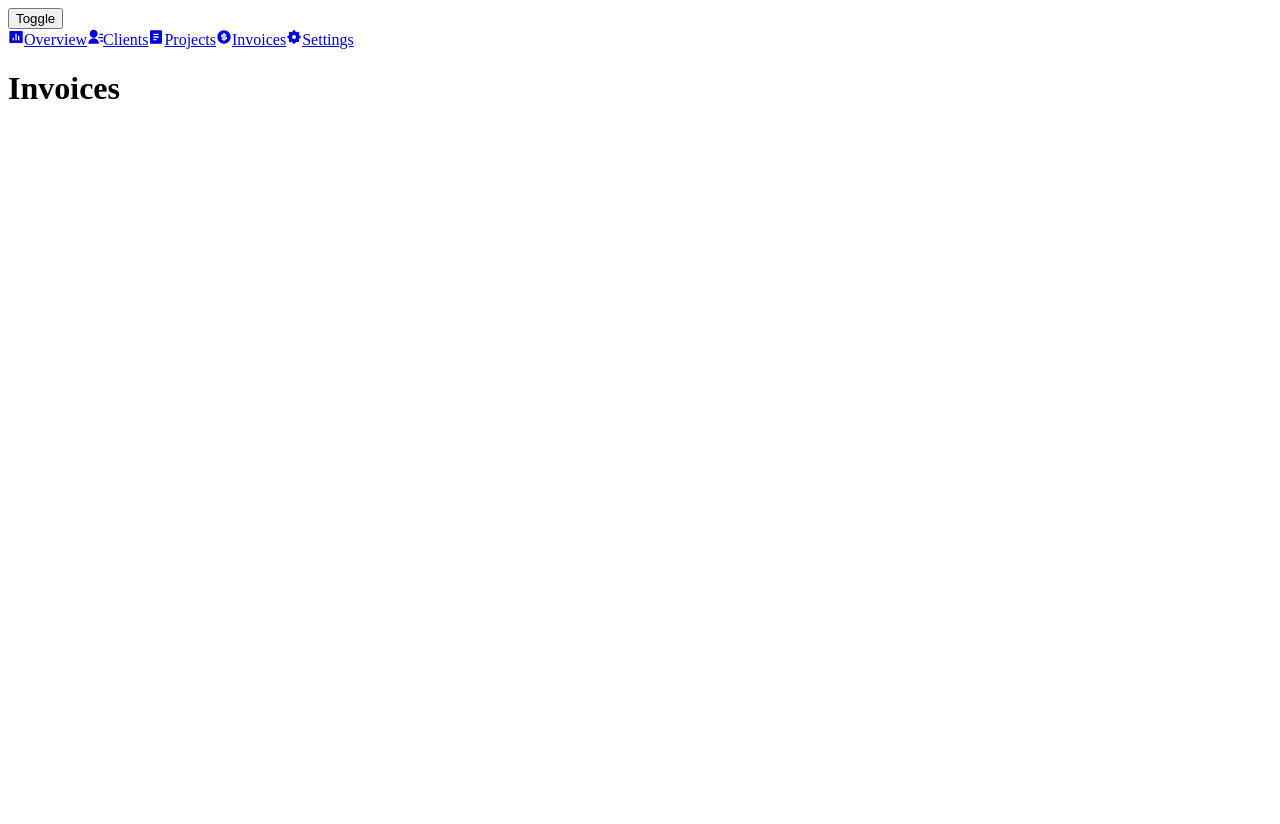
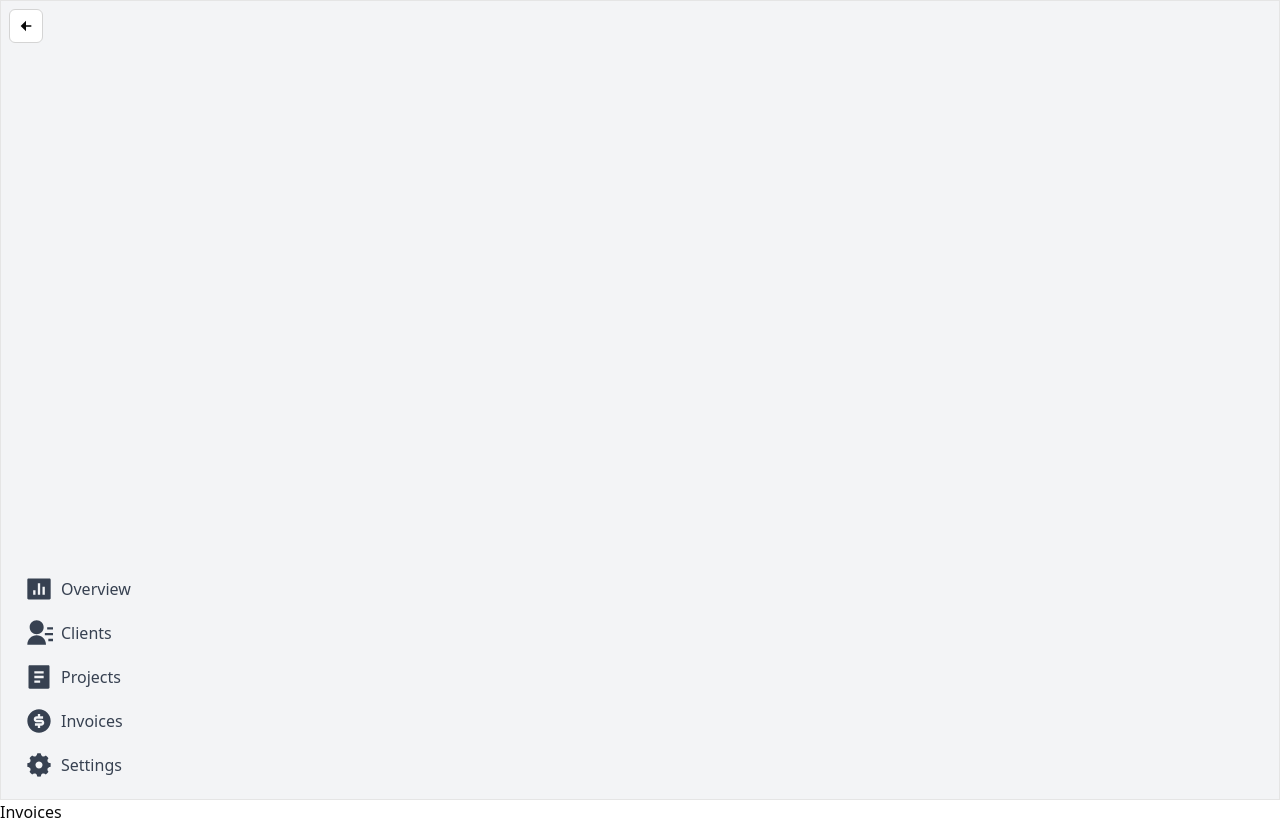
Before and after one commit to SadafNemani/Client-Managment-Dashboard, a Next.js app: page /invoices in a window 1280 px wide. Before the commit the page ends 800 px from the top, so only its background shows below. Built offline with nearby package versions, Linux system fonts and the light colour scheme.

Commit message:
Adding style (Aceternity UI, Tailwind)  to Sidebar

```diff
--- a/src/app/layout.tsx
+++ b/src/app/layout.tsx
@@ -1,9 +1,11 @@
-import {Sidebar} from "@/components/sidebar";
+import "./globals.css";
+import {Sidebar} from "@/components/ui/sidebar";
 import React from "react";
+
 
 export default function Layout({ children }: { children: React.ReactNode }) {
   return (
-    <html>
+    <html lang="en">
       <body>
         <Sidebar />
         {children}
--- a/src/components/sidebar/Sidebar.tsx
+++ /dev/null
@@ -1,28 +0,0 @@
-"use client"
-
-import { useState } from "react";
-import SidebarItem from "./SidebarItem";
-import SidebarToggle from "./SidebarToggle";
-import { RiBarChartBoxFill,  RiContactsFill, RiFileList2Fill, RiMoneyDollarCircleFill, RiSettings5Fill } from "react-icons/ri";
-
-
-export default function Sidebar() {
-
-  const [collapsed, setCollapsed] = useState<boolean>(false);
-
-  return (
-    <aside>
-      <div>
-        <SidebarToggle collapsed={collapsed} onToggle={() => setCollapsed(!collapsed)}/>
-      </div>
-      <div>
-        <SidebarItem href="/overview" icon={<RiBarChartBoxFill />} label="Overview" collapsed={collapsed} />
-        <SidebarItem href="/clients" icon={<RiContactsFill />} label="Clients" collapsed={collapsed} />
-        <SidebarItem href="/projects" icon={<RiFileList2Fill />} label="Projects" collapsed={collapsed} />
-        <SidebarItem href="/invoices" icon={<RiMoneyDollarCircleFill />} label="Invoices" collapsed={collapsed} />
-        <SidebarItem href="/settings" icon={<RiSettings5Fill />} label="Settings" collapsed={collapsed} />
-      </div>
-    </aside>
-
-  )
-}
--- a/src/components/sidebar/SidebarToggle.tsx
+++ /dev/null
@@ -1,8 +0,0 @@
-type SidebarToggleProps = {
-  collapsed: boolean;
-  onToggle: () => void;
-}
-
-export default function SidebarToggle({ collapsed, onToggle }: SidebarToggleProps) {
-  return <button onClick={onToggle}>Toggle</button>;
-}
--- /dev/null
+++ b/src/components/ui/sidebar/Sidebar.tsx
@@ -0,0 +1,34 @@
+"use client"
+
+import { useState } from "react";
+import SidebarItem from "./SidebarItem";
+import SidebarToggle from "./SidebarToggle";
+import { RiBarChartBoxFill,  RiContactsFill, RiFileList2Fill, RiMoneyDollarCircleFill, RiSettings5Fill } from "react-icons/ri";
+import { cn } from "@/lib/utils";
+
+
+
+export default function Sidebar() {
+
+  const [collapsed, setCollapsed] = useState<boolean>(false);
+
+  return (
+    <aside
+      className={cn(
+        "flex flex-col h-screen border border-neutral-200 bg-gray-100 dark:border-neutral-700 dark:bg-neutral-800"
+      )}
+    >
+      <div>
+        <SidebarToggle collapsed={collapsed} onToggle={() => setCollapsed(!collapsed)}/>
+      </div>
+      <div className="mt-auto p-3">
+        <SidebarItem href="/overview" icon={<RiBarChartBoxFill className="h-7 w-7" />} label="Overview" collapsed={collapsed} />
+        <SidebarItem href="/clients" icon={<RiContactsFill className="h-7 w-7" />} label="Clients" collapsed={collapsed} />
+        <SidebarItem href="/projects" icon={<RiFileList2Fill className="h-7 w-7" />} label="Projects" collapsed={collapsed} />
+        <SidebarItem href="/invoices" icon={<RiMoneyDollarCircleFill className="h-7 w-7" />} label="Invoices" collapsed={collapsed} />
+        <SidebarItem href="/settings" icon={<RiSettings5Fill className="h-7 w-7" />} label="Settings" collapsed={collapsed} />
+      </div>
+    </aside>
+
+  )
+}
--- a/src/components/sidebar/SidebarItem.tsx
+++ b/src/components/ui/sidebar/SidebarItem.tsx
@@ -1,5 +1,6 @@
 import React from "react";
 import Link from "next/link";
+import { cn } from "@/lib/utils";
 
 
 export type SidebarItemProps = {
@@ -12,7 +13,13 @@ export type SidebarItemProps = {
 
 export default function SidebarItem({ href, icon, label, collapsed}: SidebarItemProps) {
   return (
-    <Link href={href}>
+    <Link
+      href={href}
+      className={cn(
+        "flex items-center gap-2 px-3 py-2 rounded-md text-gray-700 hover:bg-gray-800 hover:text-white dark:text-gray-200",
+        collapsed ? "justify-center" : "justify-start"
+      )}
+    >
       <span>{icon}</span>
       {!collapsed && <span>{label}</span>}
     </Link>
--- /dev/null
+++ b/src/components/ui/sidebar/SidebarToggle.tsx
@@ -0,0 +1,18 @@
+import { RiArrowRightFill, RiArrowLeftFill } from "react-icons/ri";
+
+
+type SidebarToggleProps = {
+  collapsed: boolean;
+  onToggle: () => void;
+}
+
+export default function SidebarToggle({ collapsed, onToggle }: SidebarToggleProps) {
+  return (
+    <button
+      onClick={onToggle}
+      className="p-2 m-2 rounded-md border border-neutral-300 bg-white hover:bg-neutral-200 dark:border-neutral-700 dark:bg-neutral-900 dark:hover:bg-neutral-800"
+    >
+      {collapsed ? <RiArrowRightFill /> : <RiArrowLeftFill />}
+    </button>
+  )
+}
--- /dev/null
+++ b/src/global.d.ts
@@ -0,0 +1 @@
+declare module "*.css";
```
Also changed, not shown: src/components/ui/sidebar/index.ts (renamed from src/components/sidebar/index.ts).
